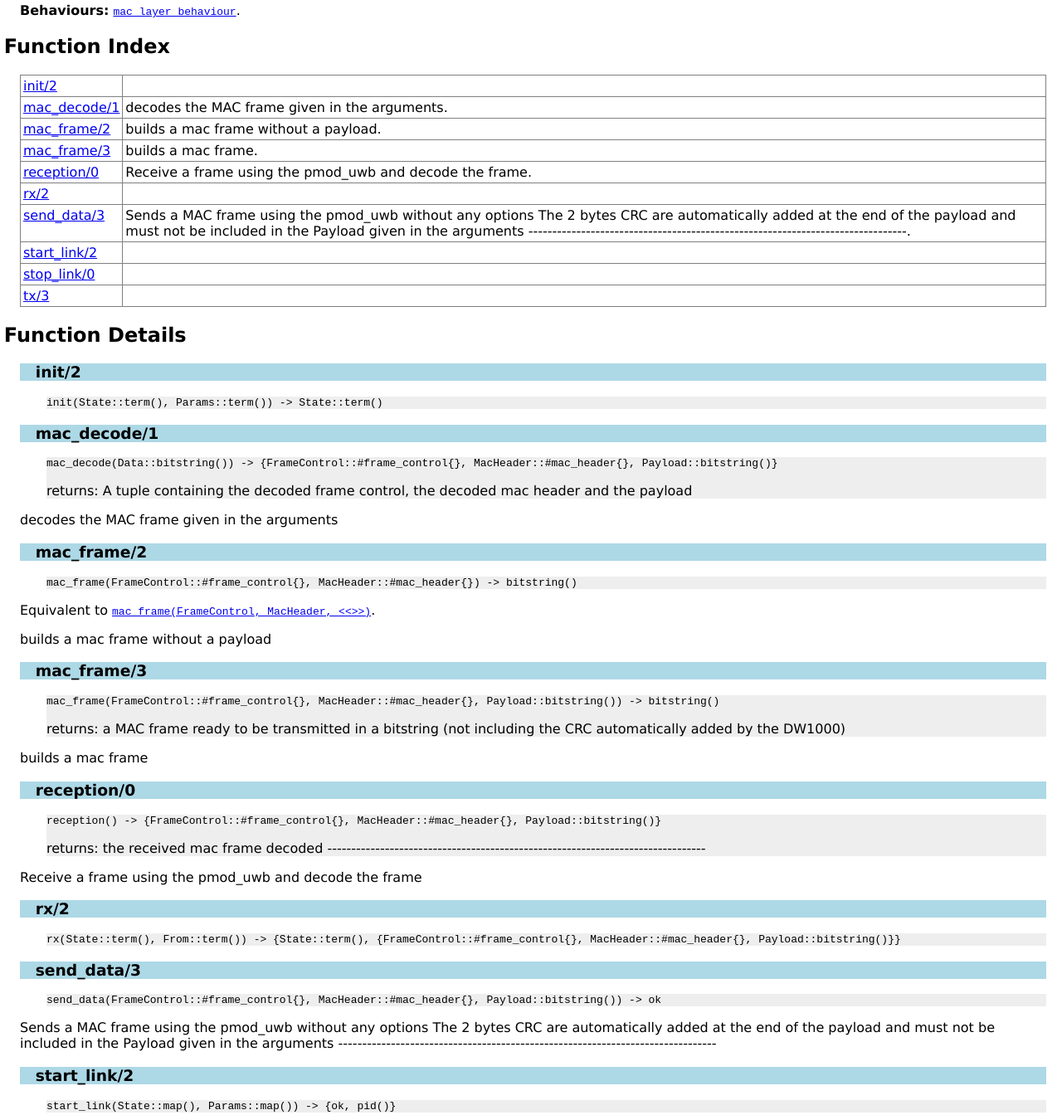
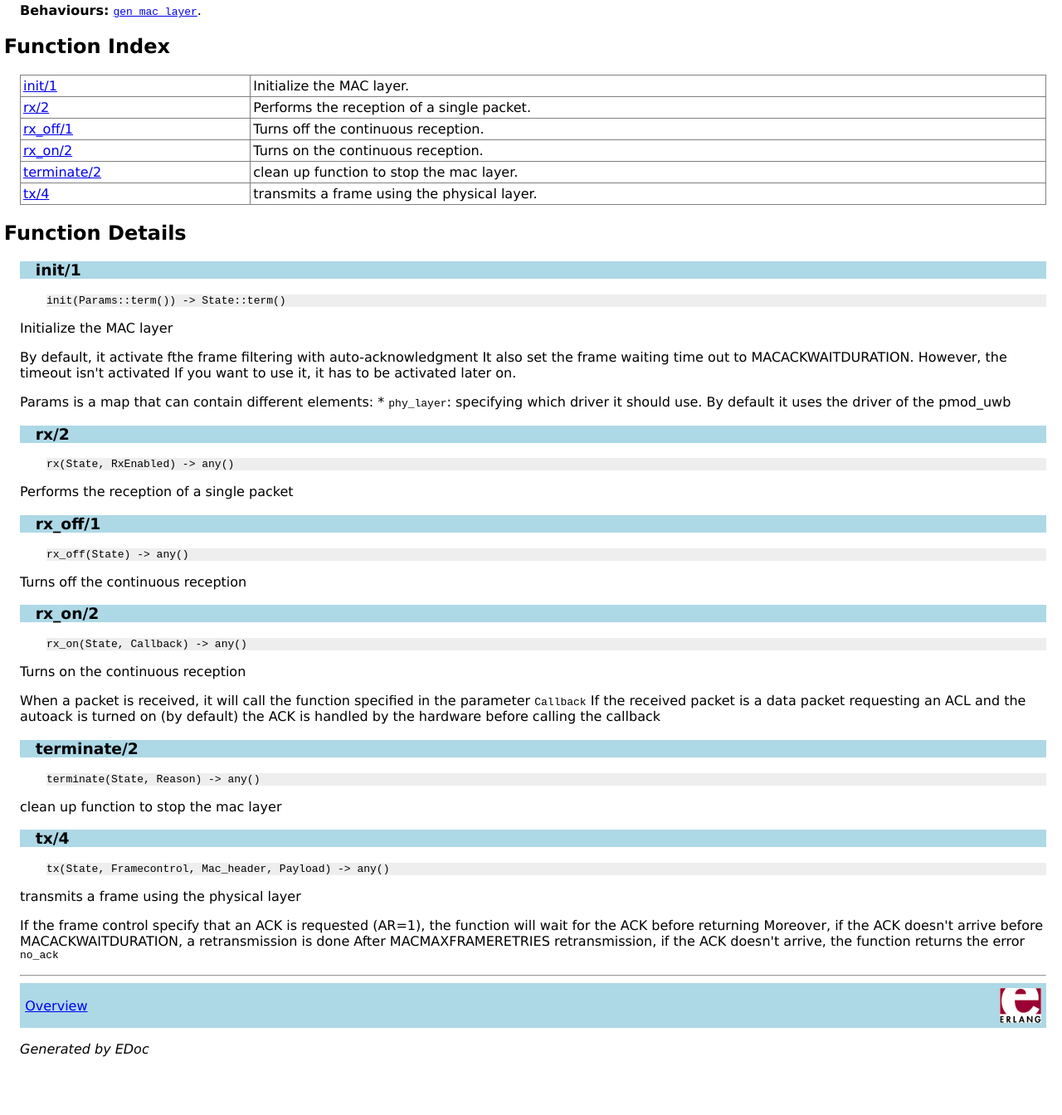
Before and after one commit to GwendalLaurent/pmod_uwb, a plain HTML site: page doc/mac_layer.html in a window 1280 px wide. Shown: the part 215-1559 px from the top of the page at 83% size. After the commit the page ends 1509 px from the top, so only its background shows below. Drawn offline with Linux system fonts and the light colour scheme.

Commit message:
update docs, removed unused import and fixed state not being updated

```diff
--- a/doc/mac_layer.html
+++ b/doc/mac_layer.html
@@ -12,94 +12,71 @@
 <h1>Module mac_layer</h1>
 <ul class="index"><li><a href="#index">Function Index</a></li><li><a href="#functions">Function Details</a></li></ul>
 
-<p><b>Behaviours:</b> <a href="mac_layer_behaviour.html"><tt>mac_layer_behaviour</tt></a>.</p>
+<p><b>Behaviours:</b> <a href="gen_mac_layer.html"><tt>gen_mac_layer</tt></a>.</p>
 
 <h2><a name="index">Function Index</a></h2>
-<table width="100%" border="1" cellspacing="0" cellpadding="2" summary="function index"><tr><td valign="top"><a href="#init-2">init/2</a></td><td></td></tr>
-<tr><td valign="top"><a href="#mac_decode-1">mac_decode/1</a></td><td>decodes the MAC frame given in the arguments.</td></tr>
-<tr><td valign="top"><a href="#mac_frame-2">mac_frame/2</a></td><td>builds a mac frame without a payload.</td></tr>
-<tr><td valign="top"><a href="#mac_frame-3">mac_frame/3</a></td><td>builds a mac frame.</td></tr>
-<tr><td valign="top"><a href="#reception-0">reception/0</a></td><td>Receive a frame using the pmod_uwb and decode the frame.</td></tr>
-<tr><td valign="top"><a href="#rx-2">rx/2</a></td><td></td></tr>
-<tr><td valign="top"><a href="#send_data-3">send_data/3</a></td><td>Sends a MAC frame using the pmod_uwb without any options
- The 2 bytes CRC are automatically added at the end of the payload and
- must not be included in the Payload given in the arguments
--------------------------------------------------------------------------------.</td></tr>
-<tr><td valign="top"><a href="#start_link-2">start_link/2</a></td><td></td></tr>
-<tr><td valign="top"><a href="#stop_link-0">stop_link/0</a></td><td></td></tr>
-<tr><td valign="top"><a href="#tx-3">tx/3</a></td><td></td></tr>
+<table width="100%" border="1" cellspacing="0" cellpadding="2" summary="function index"><tr><td valign="top"><a href="#init-1">init/1</a></td><td>Initialize the MAC layer.</td></tr>
+<tr><td valign="top"><a href="#rx-2">rx/2</a></td><td>Performs the reception of a single packet.</td></tr>
+<tr><td valign="top"><a href="#rx_off-1">rx_off/1</a></td><td>Turns off the continuous reception.</td></tr>
+<tr><td valign="top"><a href="#rx_on-2">rx_on/2</a></td><td>Turns on the continuous reception.</td></tr>
+<tr><td valign="top"><a href="#terminate-2">terminate/2</a></td><td>clean up function to stop the mac layer.</td></tr>
+<tr><td valign="top"><a href="#tx-4">tx/4</a></td><td>transmits a frame using the physical layer.</td></tr>
 </table>
 
 <h2><a name="functions">Function Details</a></h2>
 
-<h3 class="function"><a name="init-2">init/2</a></h3>
+<h3 class="function"><a name="init-1">init/1</a></h3>
 <div class="spec">
-<p><tt>init(State::term(), Params::term()) -&gt; State::term()</tt><br></p>
+<p><tt>init(Params::term()) -&gt; State::term()</tt><br></p>
 <p> </p>
-</div>
+</div><p><p>Initialize the MAC layer</p>
 
-<h3 class="function"><a name="mac_decode-1">mac_decode/1</a></h3>
-<div class="spec">
-<p><tt>mac_decode(Data::bitstring()) -&gt; {FrameControl::#frame_control{}, MacHeader::#mac_header{}, Payload::bitstring()}</tt><br></p>
-<p> </p>
-<p>returns: A tuple containing the decoded frame control, the decoded mac header and the payload</p>
-</div><p>decodes the MAC frame given in the arguments</p>
+ <p>By default, it activate fthe frame filtering with auto-acknowledgment
+It also set the frame waiting time out to MACACKWAITDURATION. However, the timeout isn't activated
+If you want to use it, it has to be activated later on.</p>
 
-<h3 class="function"><a name="mac_frame-2">mac_frame/2</a></h3>
-<div class="spec">
-<p><tt>mac_frame(FrameControl::#frame_control{}, MacHeader::#mac_header{}) -&gt; bitstring()</tt><br></p>
-<p> </p>
-</div><p>Equivalent to <a href="#mac_frame-3"><tt>mac_frame(FrameControl, MacHeader, &lt;&lt;&gt;&gt;)</tt></a>.</p>
-<p>builds a mac frame without a payload</p>
-
-<h3 class="function"><a name="mac_frame-3">mac_frame/3</a></h3>
-<div class="spec">
-<p><tt>mac_frame(FrameControl::#frame_control{}, MacHeader::#mac_header{}, Payload::bitstring()) -&gt; bitstring()</tt><br></p>
-<p> </p>
-<p>returns: a MAC frame ready to be transmitted in a bitstring (not including the CRC automatically added by the DW1000)</p>
-</div><p>builds a mac frame</p>
-
-<h3 class="function"><a name="reception-0">reception/0</a></h3>
-<div class="spec">
-<p><tt>reception() -&gt; {FrameControl::#frame_control{}, MacHeader::#mac_header{}, Payload::bitstring()}</tt><br></p>
-<p> </p>
-<p>returns: the received mac frame decoded
--------------------------------------------------------------------------------</p>
-</div><p>Receive a frame using the pmod_uwb and decode the frame
-</p>
+ Params is a map that can contain different elements:
+ * <code>phy_layer</code>: specifying which driver it should use. By default it uses the driver of the pmod_uwb</p>
 
 <h3 class="function"><a name="rx-2">rx/2</a></h3>
 <div class="spec">
-<p><tt>rx(State::term(), From::term()) -&gt; {State::term(), {FrameControl::#frame_control{}, MacHeader::#mac_header{}, Payload::bitstring()}}</tt><br></p>
+<p><tt>rx(State, RxEnabled) -&gt; any()</tt></p>
 <p> </p>
-</div>
+</div><p>Performs the reception of a single packet
+</p>
 
-<h3 class="function"><a name="send_data-3">send_data/3</a></h3>
+<h3 class="function"><a name="rx_off-1">rx_off/1</a></h3>
 <div class="spec">
-<p><tt>send_data(FrameControl::#frame_control{}, MacHeader::#mac_header{}, Payload::bitstring()) -&gt; ok</tt><br></p>
+<p><tt>rx_off(State) -&gt; any()</tt></p>
 <p> </p>
-</div><p>Sends a MAC frame using the pmod_uwb without any options
- The 2 bytes CRC are automatically added at the end of the payload and
- must not be included in the Payload given in the arguments
--------------------------------------------------------------------------------</p>
+</div><p>Turns off the continuous reception</p>
 
-<h3 class="function"><a name="start_link-2">start_link/2</a></h3>
+<h3 class="function"><a name="rx_on-2">rx_on/2</a></h3>
 <div class="spec">
-<p><tt>start_link(State::map(), Params::map()) -&gt; {ok, pid()}</tt><br></p>
+<p><tt>rx_on(State, Callback) -&gt; any()</tt></p>
 <p> </p>
-</div>
+</div><p><p>Turns on the continuous reception</p>
 
-<h3 class="function"><a name="stop_link-0">stop_link/0</a></h3>
+ When a packet is received, it will call the function specified in the parameter <code>Callback</code>
+ If the received packet is a data packet requesting an ACL and the autoack is turned on (by default)
+ the ACK is handled by the hardware before calling the callback
+</p>
+
+<h3 class="function"><a name="terminate-2">terminate/2</a></h3>
 <div class="spec">
-<p><tt>stop_link() -&gt; any()</tt></p>
+<p><tt>terminate(State, Reason) -&gt; any()</tt></p>
 <p> </p>
-</div>
+</div><p>clean up function to stop the mac layer</p>
 
-<h3 class="function"><a name="tx-3">tx/3</a></h3>
+<h3 class="function"><a name="tx-4">tx/4</a></h3>
 <div class="spec">
-<p><tt>tx(State::term(), From::term(), X3::{FrameControl::#frame_control{}, MacHeader::#mac_header{}, Payload::bitstring()}) -&gt; State::term()</tt><br></p>
+<p><tt>tx(State, Framecontrol, Mac_header, Payload) -&gt; any()</tt></p>
 <p> </p>
-</div>
+</div><p><p>transmits a frame using the physical layer</p>
+
+ If the frame control specify that an ACK is requested (AR=1), the function will wait for the ACK before returning
+ Moreover, if the ACK doesn't arrive before MACACKWAITDURATION, a retransmission is done
+ After MACMAXFRAMERETRIES retransmission, if the ACK doesn't arrive, the function returns the error <code>no_ack</code></p>
 <hr>
 
 <div class="navbar"><a name="#navbar_bottom"></a><table width="100%" border="0" cellspacing="0" cellpadding="2" summary="navigation bar"><tr><td><a href="overview-summary.html" target="overviewFrame">Overview</a></td><td><a href="http://www.erlang.org/"><img src="erlang.png" align="right" border="0" alt="erlang logo"></a></td></tr></table></div>
```
Also changed, not shown: doc/modules-frame.html (+2 -1 lines), doc/pmod_uwb.html (+7 -0 lines), doc/robot.html (+9 -9 lines), 4 other files.
